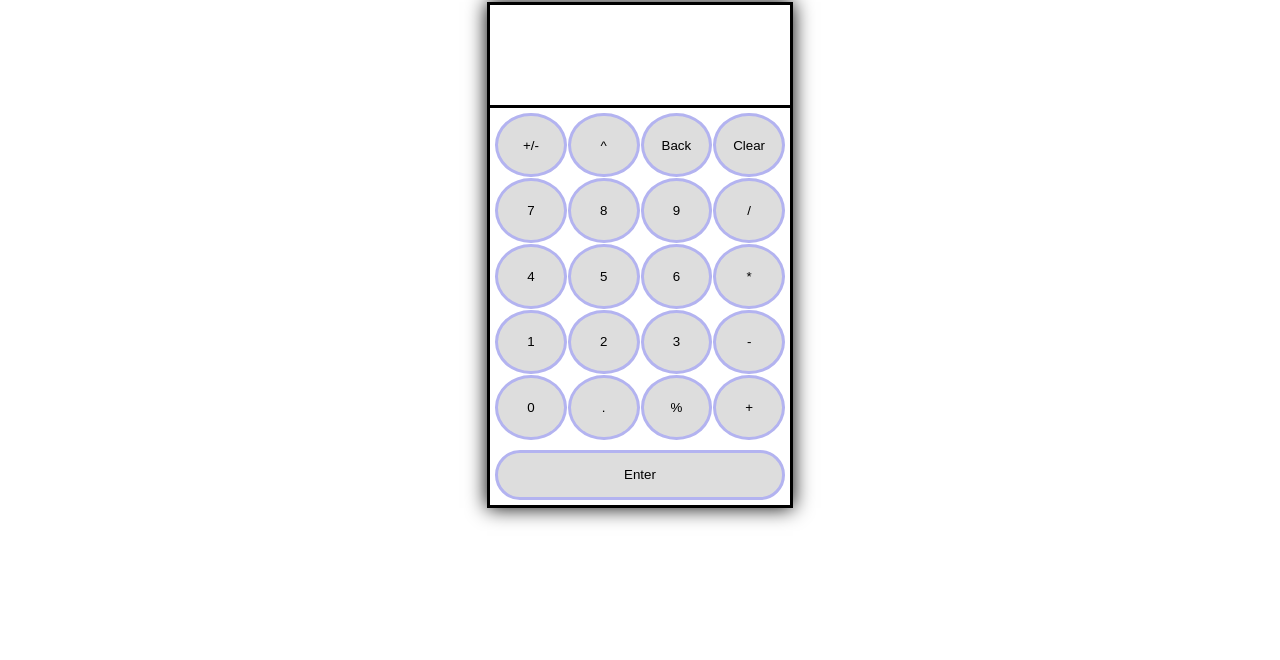
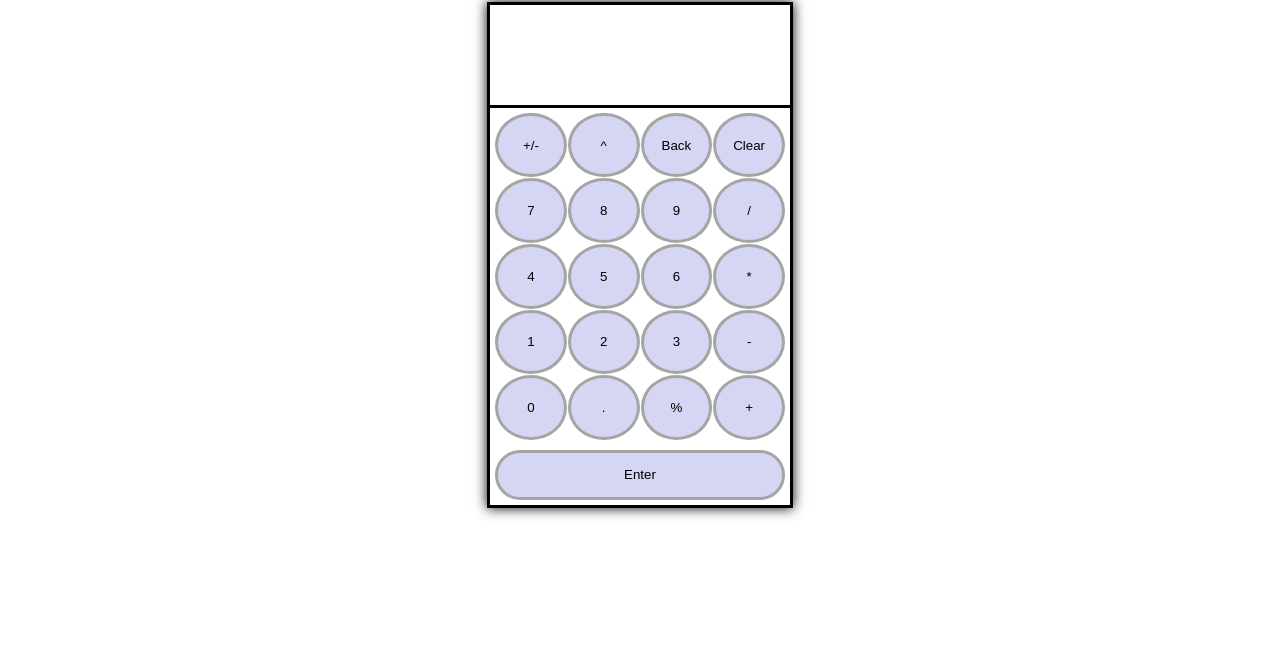
Before and after one commit to evelyn-gomez/Calculator, a plain HTML site: page index.html in a window 1280 px wide. Shown: the part 78-738 px from the top of the page. Drawn offline with Linux system fonts and the light colour scheme.

Commit message:
final - added btn css

```diff
--- a/style.css
+++ b/style.css
@@ -1,6 +1,7 @@
 
 body{
   height: 100vh;
+  justify-content: space-evenly;
   margin: 0;
 }
 
@@ -21,7 +22,7 @@ h1{
   width: 300px;
   height: 500px;
   border: solid;
-  box-shadow: 0px 0px 19px;
+  box-shadow: 0px 0px 12px;
 }
 .answer{
   height: 100px;
@@ -59,16 +60,21 @@ footer {
   display: flex;
 }
 button {
-  background-color: #ddd;
+  background-color: rgb(213, 213, 244);
   border: solid;
   border-radius: 50%;
-  border-color: rgb(179, 179, 240);
+  border-color:rgb(165 165 165);
   color: black;
   cursor: pointer;
   overflow: break-word;
 }
+button:hover {
+  background-color: rgb(203, 203, 255);
+
+  font-size: 150%;
+}
 .enterbtn button{
-  background-color: #ddd;
+  background-color: rgb(213, 213, 244);
   border-radius: 25px;
   height:50px;
   width: 290px;
```
